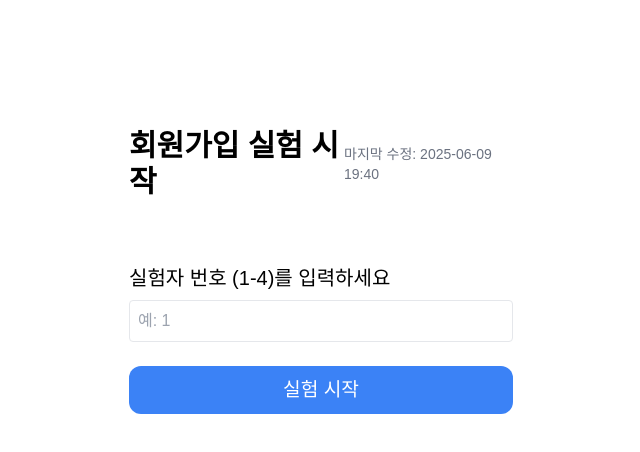
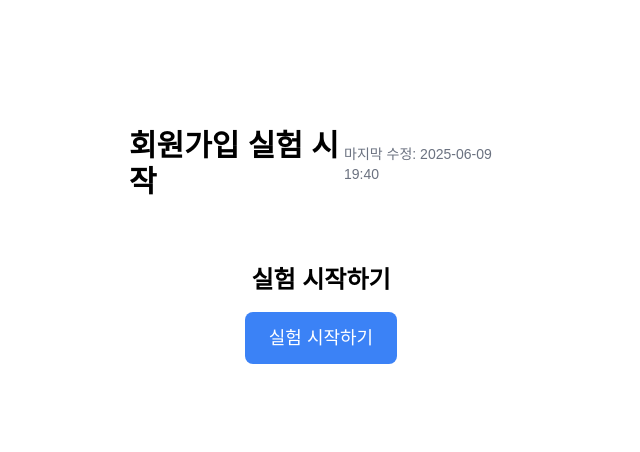
Before and after one commit to wnsgur0408/signup-ux-lab, a Next.js app: page / in a window 1280 px wide. Shown: the top 452 px of the page, without its empty margins (319-959 px from the left). Built offline with nearby package versions, Linux system fonts and the light colour scheme.

Commit message:
feat: 실험자 번호 입력 제거, 실험 시작하기 버튼 추가 및 gitignore 수정

```diff
--- a/pages/index.tsx
+++ b/pages/index.tsx
@@ -21,7 +21,6 @@ const allExperimentConfigs: ExperimentConfig[] = [
 
 
 export default function Signup() {
-  const [participantId, setParticipantId] = useState<string>(''); // 1-4
   const [currentExperimentIndex, setCurrentExperimentIndex] = useState(0); // 0-7 for each participant's 8 experiments
   const [isExperimentSessionStarted, setIsExperimentSessionStarted] = useState(false); // Overall session
   const [showResults, setShowResults] = useState(false);
@@ -33,8 +32,6 @@ export default function Signup() {
   } | null>(null);
   const [shuffledExperimentOrder, setShuffledExperimentOrder] = useState<number[]>([]); // New state for shuffled order
 
-  // currentStep and handleNextStep are no longer needed as depth is fixed to 'single'
-  // const [currentStep, setCurrentStep] = useState(1);
   const [formData, setFormData] = useState({
     email: "",
     password: "",
@@ -163,10 +160,6 @@ export default function Signup() {
   };
 
   const handleStartSession = () => {
-    if (!participantId || parseInt(participantId) < 1 || parseInt(participantId) > 4) {
-      alert("유효한 실험자 번호(1-4)를 입력해주세요.");
-      return;
-    }
     setIsExperimentSessionStarted(true);
     setCurrentExperimentIndex(0);
     setFormData({
@@ -197,12 +190,6 @@ export default function Signup() {
 
     handleFocus();
   };
-
-  // handleNextStep is no longer needed
-  // const handleNextStep = () => {
-  //   handleFocus();
-  //   setCurrentStep(prev => prev + 1);
-  // };
 
   const handleCompleteCurrentExperiment = () => {
     const finalTime = Date.now();
@@ -257,12 +244,9 @@ export default function Signup() {
   };
 
   const handleResetSession = () => {
-    setParticipantId('');
-    setCurrentExperimentIndex(0);
     setIsExperimentSessionStarted(false);
     setShowResults(false);
     setExperimentResults(null);
-    // setCurrentStep(1); // Not needed
     setFormData({
       email: "",
       password: "",
@@ -299,22 +283,6 @@ export default function Signup() {
     };
   };
 
-  // --- Render Logic ---
-
-  // Result display after each experiment
-  if (showResults && experimentResults) {
-    const { config, timeIntervals, totalTime, runNumber } = experimentResults;
-
-    const formatTime = (ms: number, showMinutes = false) => {
-      const seconds = ms / 1000;
-      if (showMinutes) {
-        const minutes = Math.floor(seconds / 60);
-        const remainingSeconds = (seconds % 60).toFixed(2);
-        return `${minutes}분 ${remainingSeconds}초`;
-      }
-      return `${seconds.toFixed(2)}초`;
-    };
-
   const getConfigDescription = (expConfig: ExperimentConfig) => {
     const configMap = {
       motion: {
@@ -340,7 +308,22 @@ export default function Signup() {
     return `${motionVal}${validationVal}${exampleVal}`;
   };
 
-    // Since depth is fixed to 'single', no need for conditional rendering here
+  const formatTime = (ms: number, showMinutes = false) => {
+    const seconds = ms / 1000;
+    if (showMinutes) {
+      const minutes = Math.floor(seconds / 60);
+      const remainingSeconds = (seconds % 60).toFixed(2);
+      return `${minutes}분 ${remainingSeconds}초`;
+    }
+    return `${seconds.toFixed(2)}초`;
+  };
+
+  // --- Render Logic ---
+
+  // Result display after each experiment
+  if (showResults && experimentResults) {
+    const { config, timeIntervals, totalTime, runNumber } = experimentResults;
+
     const resultsContent = `
 ${runNumber}번째 회원가입 절차 완료!
 일련번호: ${getSequenceNumber(config)}
@@ -402,38 +385,15 @@ ${getConfigDescription(config)}
           </div>
 
           <div className="space-y-6">
-            <div>
-              <label htmlFor="participantId" className="block text-xl font-medium mb-2">
-                실험자 번호 (1-4)를 입력하세요
-              </label>
-              <input
-                id="participantId"
-                type="number"
-                min="1"
-                max="4"
-                value={participantId}
-                onChange={(e) => setParticipantId(e.target.value)}
-                className="w-full p-2 border rounded"
-                placeholder="예: 1"
-              />
-            </div>
-
+            <div className="flex flex-col items-center">
+              <h2 className="text-2xl font-bold mb-4">실험 시작하기</h2>
               <button
                 onClick={handleStartSession}
-              style={{
-                width: '100%',
-                height: '3rem',
-                fontSize: '1.2rem',
-                backgroundColor: '#3b82f6',
-                color: 'white',
-                border: 'none',
-                borderRadius: '0.75rem',
-                cursor: 'pointer',
-              }}
-              className="hover:bg-blue-600 transition-colors"
+                className="bg-blue-500 text-white px-6 py-3 rounded-lg text-lg hover:bg-blue-600 transition-colors"
               >
-              실험 시작
+                실험 시작하기
               </button>
+            </div>
           </div>
         </div>
       </div>
```
Also changed, not shown: 1 other file (tests, documents, lock files or other folders). Lines whose indentation alone changed are shown as unchanged.
